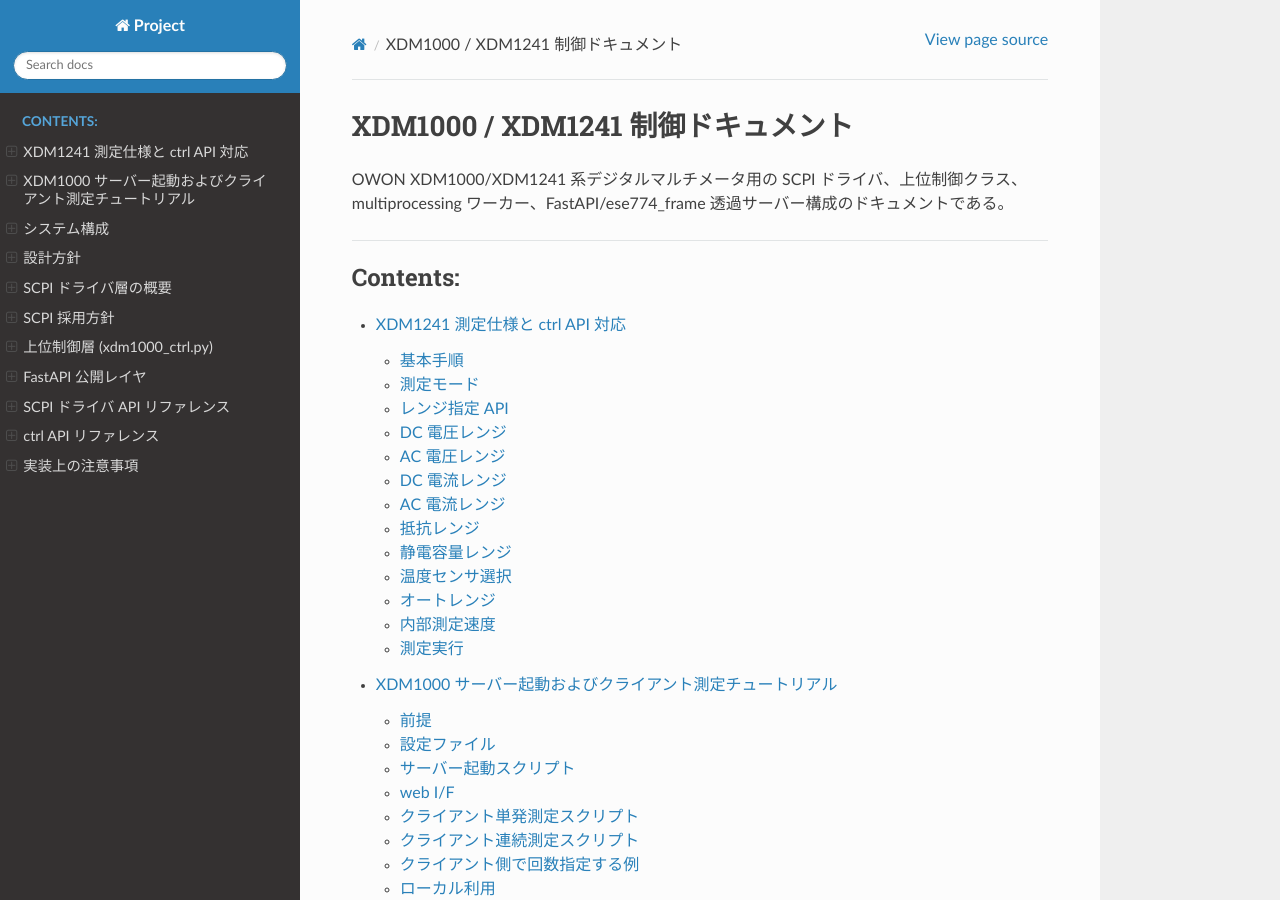
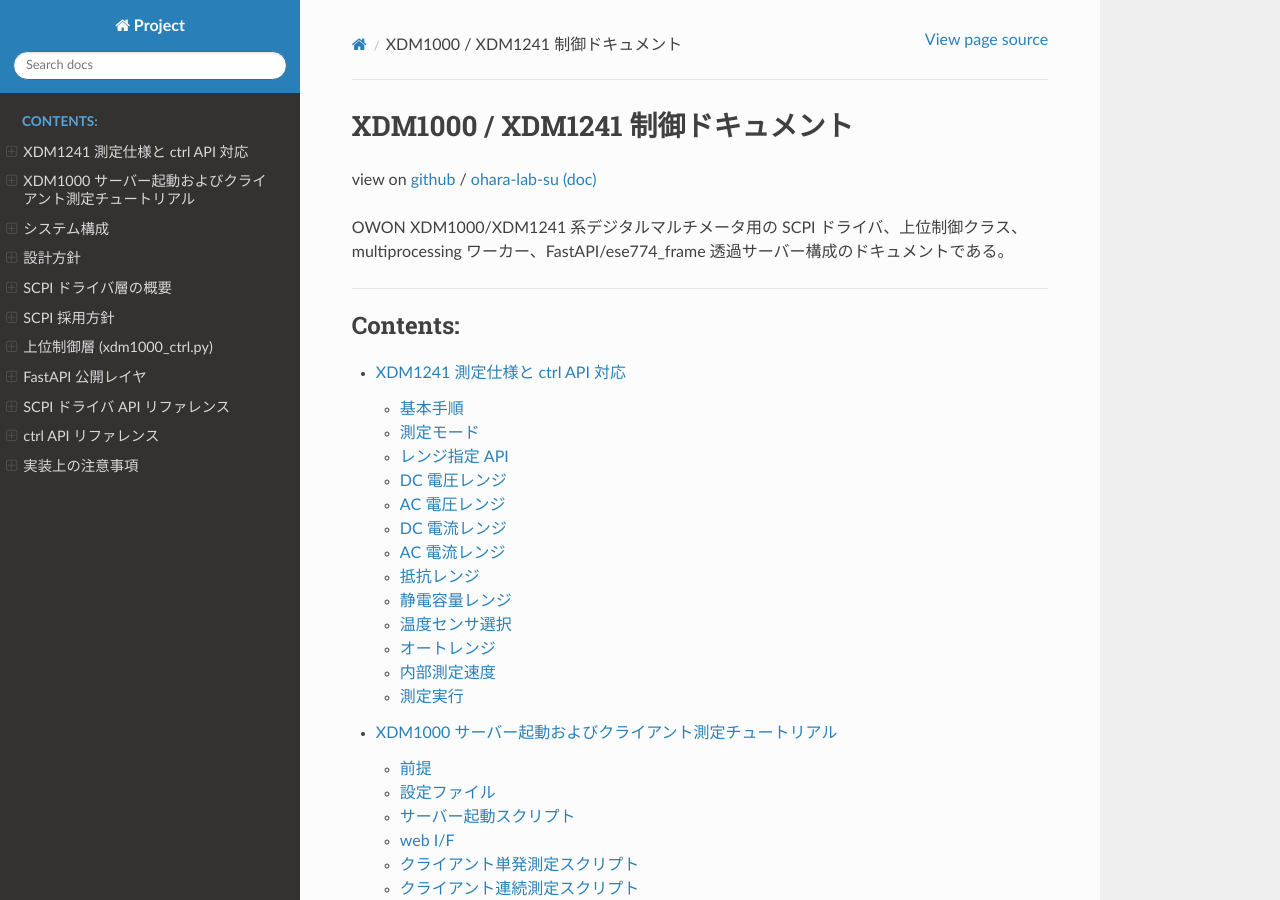
Before and after one commit to ohara-lab-su/xdm1000, a Sphinx documentation site: the page built from docs/index.md, in a window 1280 px wide and 900 px high. Built offline with Sphinx 7.4.7 and the Read the Docs theme 3.1.0, drawn with Linux system fonts in a browser that asks for light colours; pages that are not in the unit, such as notebooks, are missing from menus.

```diff
--- a/docs/index.md
+++ b/docs/index.md
@@ -1,4 +1,5 @@
 # XDM1000 / XDM1241 制御ドキュメント
+view on [github](https://github.com/ohara-lab-su/xdm1000/) / [ohara-lab-su (doc)](https://ohara-lab-su.github.io/)
 
 OWON XDM1000/XDM1241 系デジタルマルチメータ用の SCPI ドライバ、上位制御クラス、multiprocessing ワーカー、FastAPI/ese774_frame 透過サーバー構成のドキュメントである。
 
```
